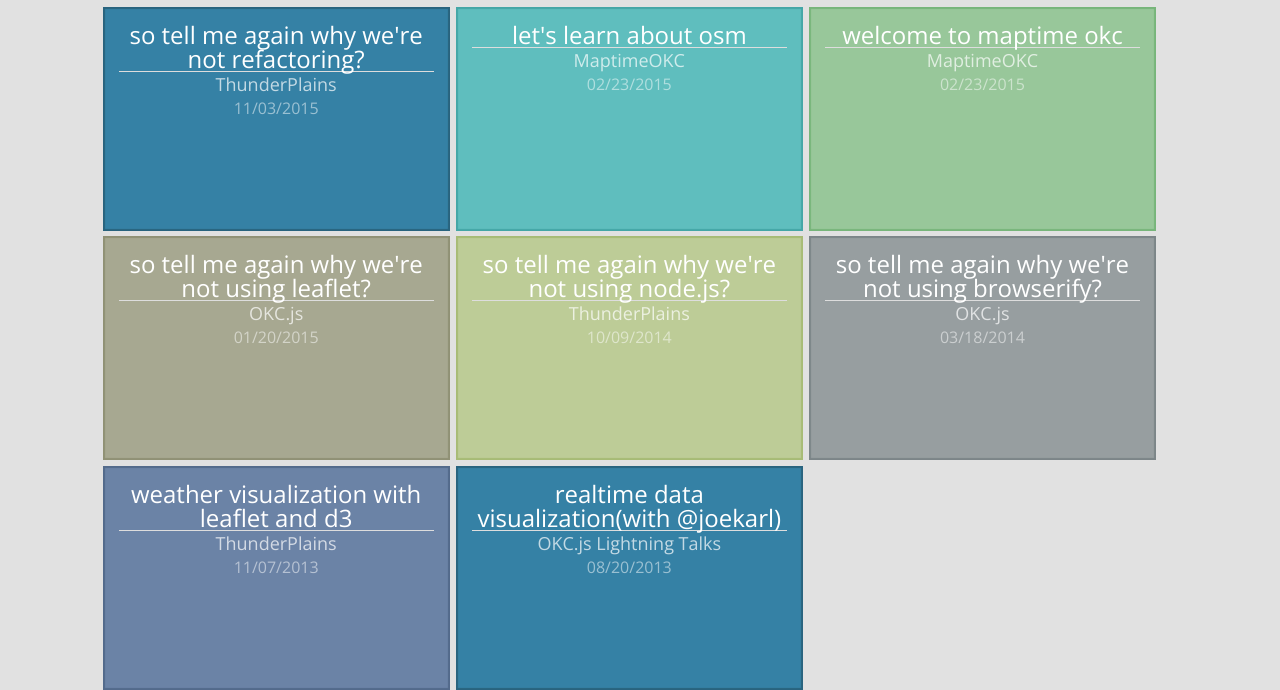
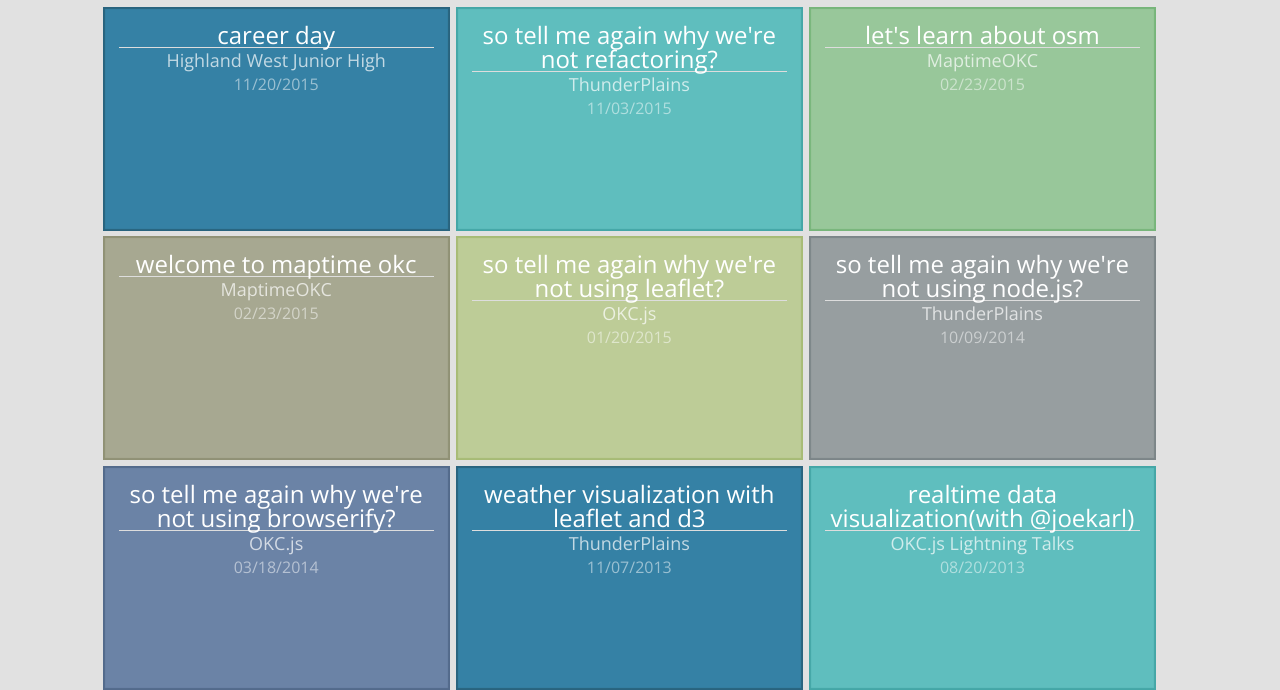
Before and after one commit to jvrousseau/jvrousseau.github.io, a Jekyll site: the page built from presentations.html, in a window 1280 px wide. Shown: the part 257-947 px from the top of the page. Built offline with Jekyll 4.4.1, drawn with Linux system fonts in a browser that asks for light colours.

Commit message:
added hwjh cd presentation

```diff
--- a/presentations.html
+++ b/presentations.html
@@ -5,6 +5,12 @@
 {% assign presentation_count = 0; %}
 {% assign switch = 0; %}
 <div class="grid-items" id="posts">
+        <a href="http://rousseau.io/highland-west-career-day" class="grid-item" target="_blank">
+            <div class='title'>career day</div>
+            <hr/>
+            <div class='description'>Highland West Junior High</div>
+            <div class='date'>11/20/2015</div>
+        </a>
         <a href="http://rousseau.io/thunderplains-refactor" class="grid-item" target="_blank">
             <div class='title'>so tell me again why we're not refactoring?</div>
             <hr/>
```
